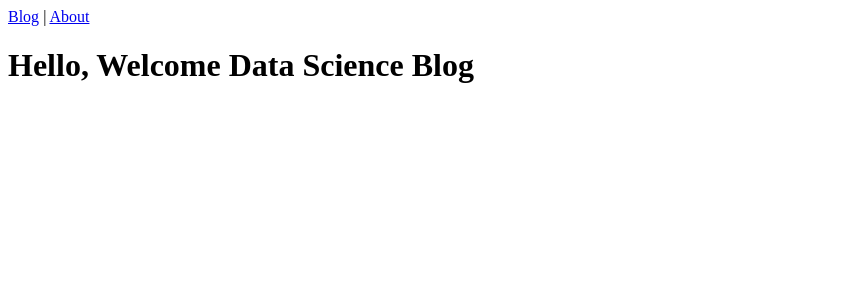
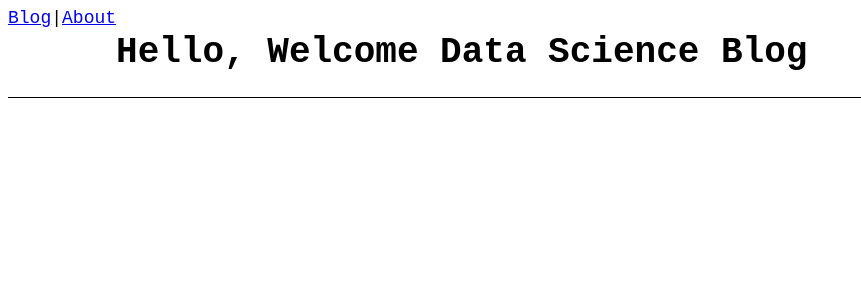
Before and after one commit to musawakiliML/DataScience-Blog, a Django app: page / in a window 1280 px wide. Shown: the top 300 px of the page, without its empty margins (0-861 px from the left). Run offline with Django 4.2, Linux system fonts and the light colour scheme; data that the repository does not hold is empty.

Commit message:
update base css

```diff
--- a/DS_Blog/settings.py
+++ b/DS_Blog/settings.py
@@ -121,6 +121,7 @@ USE_TZ = True
 # https://docs.djangoproject.com/en/4.1/howto/static-files/
 
 STATIC_URL = 'static/'
+STATICFILES_DIRS = [os.path.join(BASE_DIR, 'static')]
 
 # Default primary key field type
 # https://docs.djangoproject.com/en/4.1/ref/settings/#default-auto-field
--- /dev/null
+++ b/static/css/base.css
@@ -0,0 +1,28 @@
+body {
+    font-family: 'Courier New', Courier, monospace;
+    font-size: 18px;
+}
+
+header {
+    border-bottom: 1px solid;
+    margin-bottom: 2rem;
+    display: flex;
+}
+
+header h1 a {
+    color: red;
+    text-decoration: none;
+}
+
+.nav-left {
+    margin-right: auto;
+}
+
+.nav-right {
+    display: flex;
+    padding-top: 2rem;
+}
+
+.post-entry {
+    margin-bottom: 2rem;
+}
--- a/templates/base.html
+++ b/templates/base.html
@@ -1,9 +1,13 @@
+{% load static %}
+
 <!DOCTYPE html>
 <html lang="en">
 <head>
     <meta charset="UTF-8">
     <meta name="viewport" content="width=device-width, initial-scale=1.0">
     <title>Data Science Blog</title>
+    <link href="{% static 'css/base.css' %}" rel="stylesheet">
+    <link href="https://fonts.googleapis.com/css?family=Source+Sans+Pro:400" rel="stylesheet">
 </head>
 <body>
 
```
